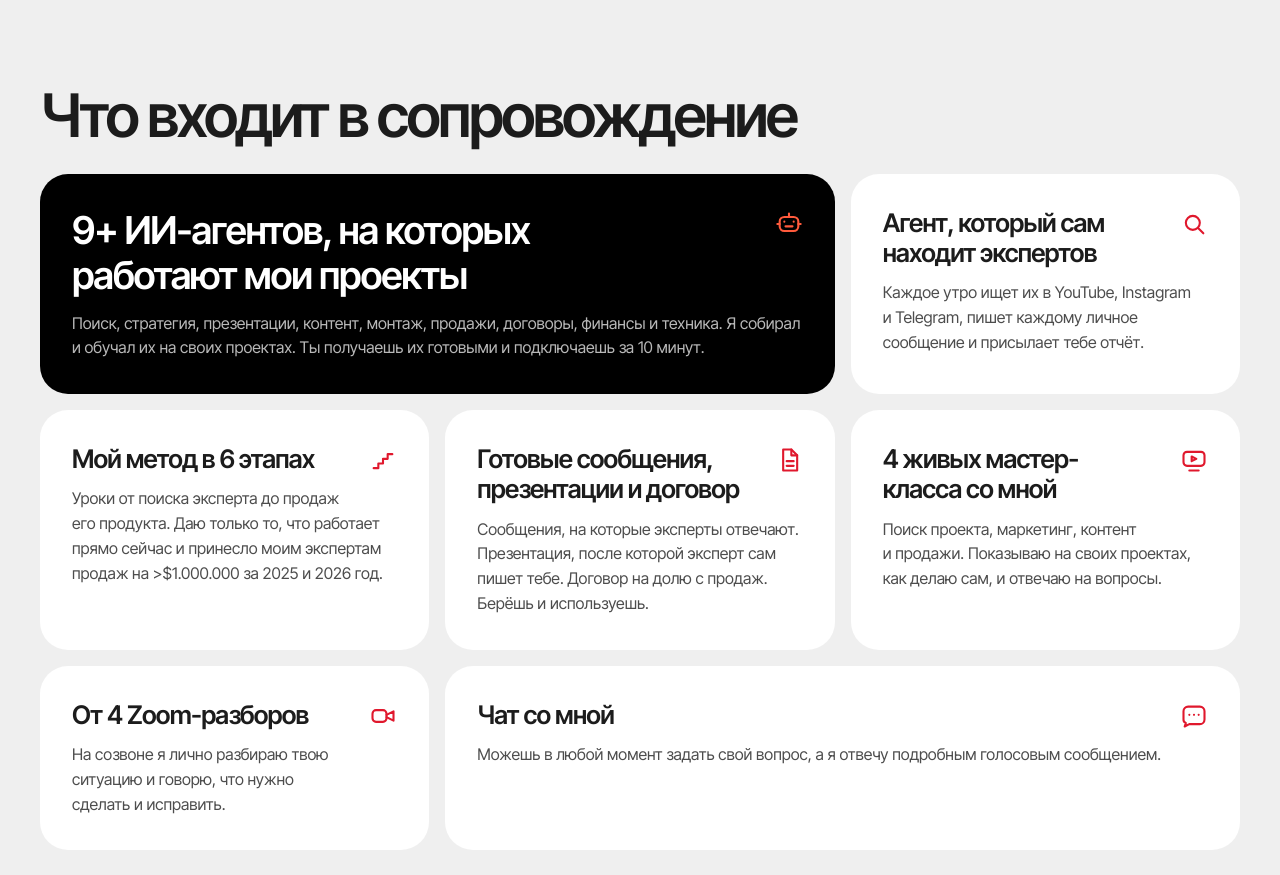
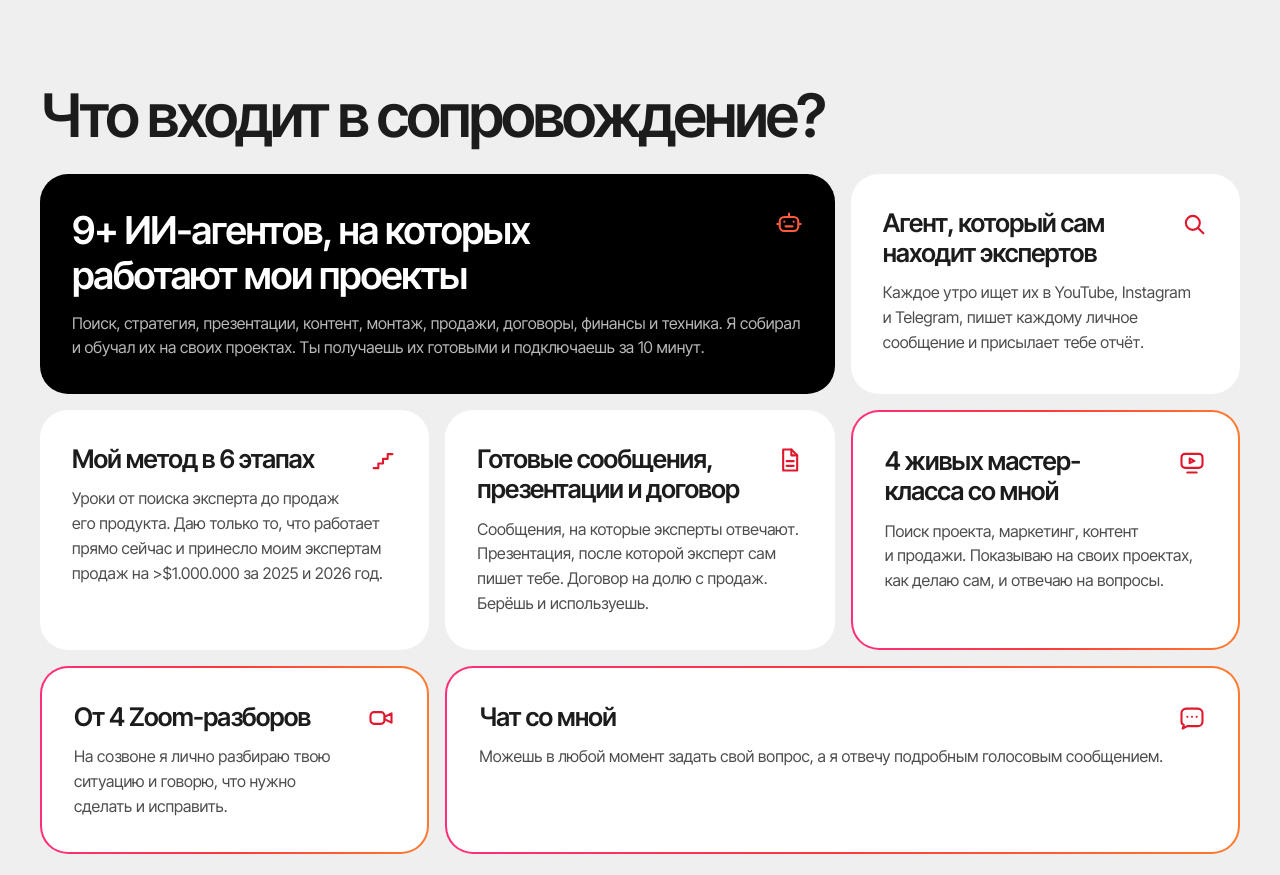
Before and after one commit to artem-pak/accompaniment, a plain HTML site: page index.html in a window 1280 px wide. Shown: the part 10012-10887 px from the top of the page. Drawn offline with Linux system fonts and the light colour scheme.

Commit message:
Градиентная рамка у карточек с Артёмом, вопрос в заголовке
Co-Authored-By: Claude Opus 5.5 <noreply@anthropic.com>

```diff
--- a/index.html
+++ b/index.html
@@ -312,6 +312,8 @@
   .inc-hero h3{font-size:clamp(22px,3vw,40px)}
   .inc-hero p{color:rgba(255,255,255,.72)}
   .inc-hero .inc-ic{color:#ff5a3c}
+  /* карточки, где Артём лично: градиентная рамка */
+  .inc-me{border:2px solid transparent;background:linear-gradient(var(--card),var(--card)) padding-box,var(--grad) border-box}
   .seats-pill{margin:28px auto 0;display:flex;width:max-content;align-items:center;gap:10px;padding:12px 20px;border-radius:999px;background:var(--card);font-size:16px;font-weight:600}
   .seats-pill span{width:10px;height:10px;border-radius:50%;background:var(--grad)}
   @media (min-width:640px){
@@ -830,7 +832,7 @@
       </li>
     </ol>
 
-    <h3 class="inc-title">Что входит в&nbsp;сопровождение</h3>
+    <h3 class="inc-title">Что входит в&nbsp;сопровождение?</h3>
     <div class="incl">
       <div class="inc inc-hero">
         <span class="inc-ic"><svg viewBox="0 0 24 24" fill="none" stroke="currentColor" stroke-width="1.8" stroke-linecap="round" stroke-linejoin="round"><path d="M12 3v3M8 10h.01M16 10h.01"/><rect x="4" y="6" width="16" height="12" rx="4"/><path d="M9 14h6M2 12h2M20 12h2"/></svg></span>
@@ -852,17 +854,17 @@
         <h3>Готовые сообщения, презентации и&nbsp;договор</h3>
         <p>Сообщения, на&nbsp;которые эксперты отвечают. Презентация, после которой эксперт сам пишет тебе. Договор на&nbsp;долю с&nbsp;продаж. Берёшь и&nbsp;используешь.</p>
       </div>
-      <div class="inc ">
+      <div class="inc inc-me ">
         <span class="inc-ic"><svg viewBox="0 0 24 24" fill="none" stroke="currentColor" stroke-width="1.8" stroke-linecap="round" stroke-linejoin="round"><rect x="3" y="5" width="18" height="12" rx="3"/><path d="M10 9l4 2-4 2z"/><path d="M8 21h8"/></svg></span>
         <h3>4&nbsp;живых мастер-класса со&nbsp;мной</h3>
         <p>Поиск проекта, маркетинг, контент и&nbsp;продажи. Показываю на&nbsp;своих проектах, как&nbsp;делаю сам, и&nbsp;отвечаю на&nbsp;вопросы.</p>
       </div>
-      <div class="inc ">
+      <div class="inc inc-me ">
         <span class="inc-ic"><svg viewBox="0 0 24 24" fill="none" stroke="currentColor" stroke-width="1.8" stroke-linecap="round" stroke-linejoin="round"><rect x="3" y="7" width="12" height="10" rx="3"/><path d="M15 11l6-3v8l-6-3"/></svg></span>
         <h3>От&nbsp;4&nbsp;Zoom-разборов</h3>
         <p>На&nbsp;созвоне я&nbsp;лично разбираю твою ситуацию и&nbsp;говорю, что&nbsp;нужно сделать и&nbsp;исправить.</p>
       </div>
-      <div class="inc inc-wide">
+      <div class="inc inc-me inc-wide">
         <span class="inc-ic"><svg viewBox="0 0 24 24" fill="none" stroke="currentColor" stroke-width="1.8" stroke-linecap="round" stroke-linejoin="round"><path d="M5 18l-1 3 4-2h9a4 4 0 004-4V8a4 4 0 00-4-4H7a4 4 0 00-4 4v7a3 3 0 002 3z"/><path d="M8 11h.01M12 11h.01M16 11h.01"/></svg></span>
         <h3>Чат со&nbsp;мной</h3>
         <p>Можешь в&nbsp;любой момент задать свой вопрос, а&nbsp;я&nbsp;отвечу подробным голосовым сообщением.</p>
```
